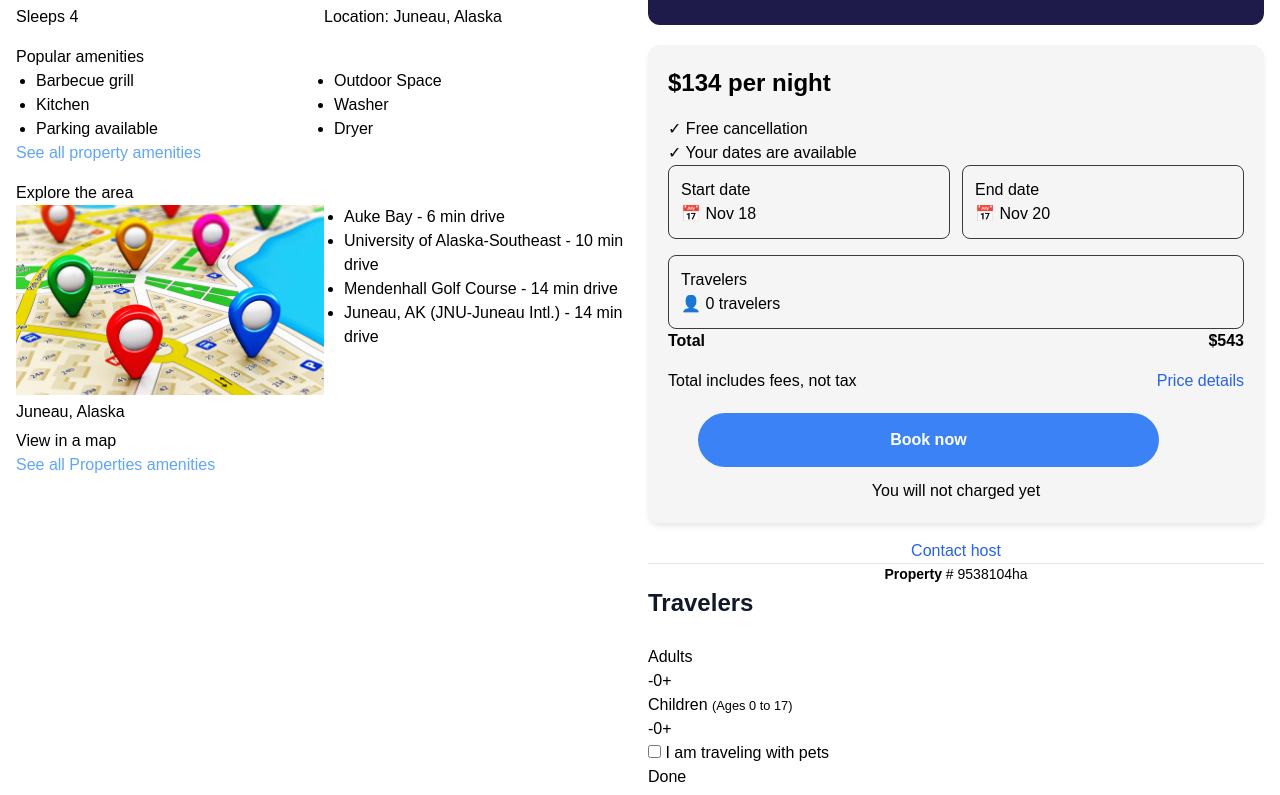
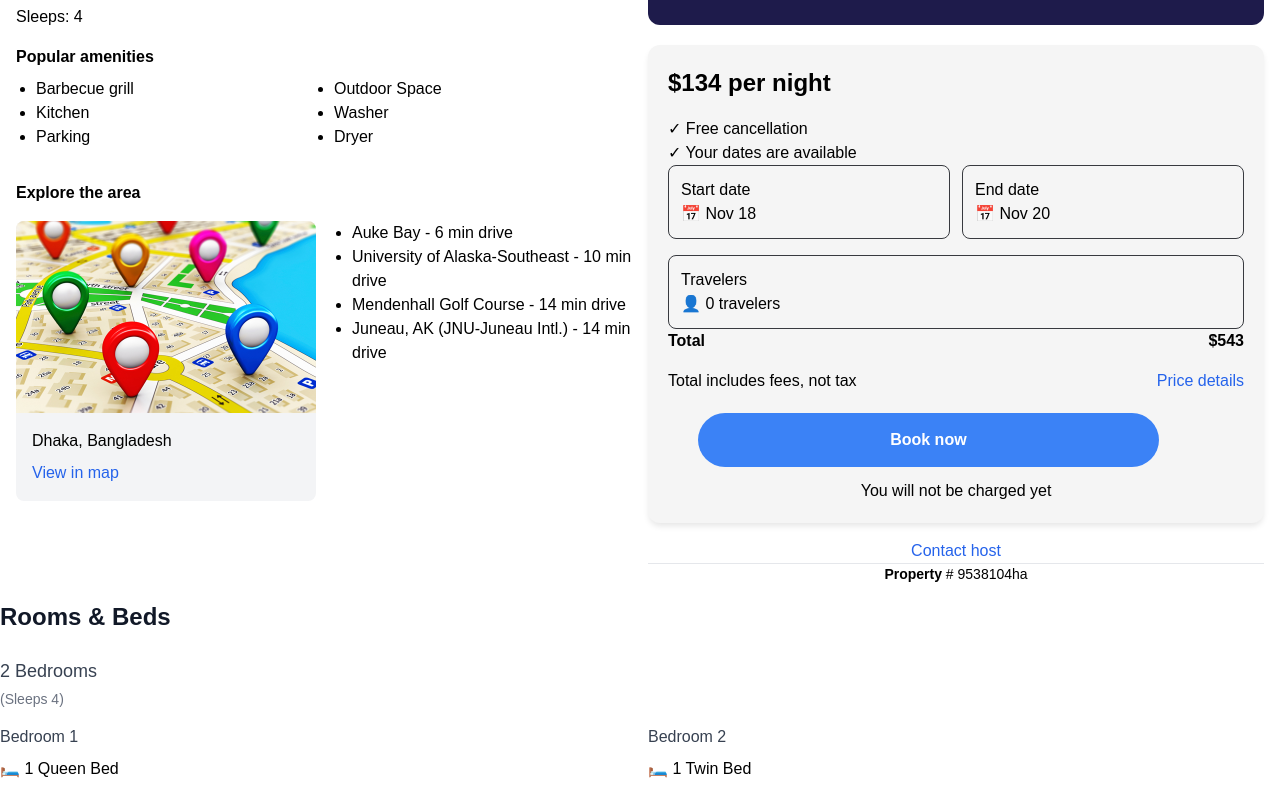
Before and after one commit to Muntasir-Ayan/assignment-4-nextjs, a Next.js app in the folder client/: page / in a window 1280 px wide. Shown: the part 865-1660 px from the top of the page. Built offline with nearby package versions, Linux system fonts and the light colour scheme.

Commit message:
till now working everything

```diff
--- a/client/app/globals.css
+++ b/client/app/globals.css
@@ -2,6 +2,7 @@
 @tailwind components;
 @tailwind utilities;
 @import '@fortawesome/fontawesome-free/css/all.css';
+
 
 :root {
   --background: #ffffff;
--- a/client/app/hotel-details/[slug]/[id]/page.tsx
+++ b/client/app/hotel-details/[slug]/[id]/page.tsx
@@ -75,7 +75,8 @@ const HotelDetails: React.FC<HotelDetailsProps> = async ({ params }) => {
       <Cancellation />
       <FAQ />
       <Reviews />
-      <Footer />
+      {/* Pass host information to Footer */}
+      <Footer hostInformation={hotelData.host_information} />
     </div>
   );
 };
--- a/client/components/BookingCard.tsx
+++ b/client/components/BookingCard.tsx
@@ -1,52 +1,35 @@
-import React, { useState } from 'react';
-import '@/app/css/all.css'
+import { useState } from "react";
+import "@/app/css/all.css";
 
-interface Traveler {
-  adults: number;
-  children: number;
-  pets: boolean;
-}
+const Sidebar: React.FC = () => {
+  const [adultCount, setAdultCount] = useState<number>(0);
+  const [childCount, setChildCount] = useState<number>(0);
+  const [isPopupOpen, setIsPopupOpen] = useState<boolean>(false);
+  const [isWithPet, setIsWithPet] = useState<boolean>(false);
 
-const BookingCard: React.FC = () => {
-  const [travelers, setTravelers] = useState<Traveler>({
-    adults: 0,
-    children: 0,
-    pets: false,
-  });
+  const totalTravelers = adultCount + childCount;
 
-  const [startDate, setStartDate] = useState('Nov 18');
-  const [endDate, setEndDate] = useState('Nov 20');
+  const openPopup = () => setIsPopupOpen(true);
 
-  const openPopup = () => {
-    const popup = document.getElementById('sidebar-popup');
-    if (popup) {
-      popup.style.display = 'block';
+  const closePopup = () => setIsPopupOpen(false);
+
+  const updateCount = (type: "adult" | "child", delta: number) => {
+    if (type === "adult") {
+      const newAdultCount = Math.max(0, adultCount + delta);
+      setAdultCount(newAdultCount);
+
+      // Reset child count if adults are 0
+      if (newAdultCount === 0) {
+        setChildCount(0);
+      }
+    } else if (type === "child" && adultCount > 0) {
+      setChildCount(Math.max(0, childCount + delta));
     }
-  };
-
-  const closePopup = () => {
-    const popup = document.getElementById('sidebar-popup');
-    if (popup) {
-      popup.style.display = 'none';
-    }
-  };
-
-  const updateCount = (type: 'adult' | 'child', delta: number) => {
-    setTravelers((prev) => {
-      if (type === 'adult') {
-        return { ...prev, adults: prev.adults + delta };
-      } else {
-        return { ...prev, children: prev.children + delta };
-      }
-    });
-  };
-
-  const togglePets = () => {
-    setTravelers((prev) => ({ ...prev, pets: !prev.pets }));
   };
 
   return (
     <div className="sidebar">
+      {/* Booking Card */}
       <div className="booking-card two-column">
         <div className="loading-icon">
           <i className="fa-solid fa-spinner fa-3x"></i>
@@ -57,6 +40,7 @@ const BookingCard: React.FC = () => {
         </div>
       </div>
 
+      {/* Price Card */}
       <div className="price-card">
         <div className="price">
           <span>$134</span> per night
@@ -70,31 +54,109 @@ const BookingCard: React.FC = () => {
         <div className="dates">
           <div className="date-input">
             <p>Start date</p>
-            <div>📅 {startDate}</div>
+            <div>📅 Nov 18</div>
           </div>
           <div className="date-input">
             <p>End date</p>
-            <div>📅 {endDate}</div>
+            <div>📅 Nov 20</div>
           </div>
         </div>
+
+        {/* Travelers */}
         <div className="sidebar-travelers date-input" onClick={openPopup}>
           <p>Travelers</p>
-          <div id="sidebar-traveler-count">👤 {travelers.adults + travelers.children} travelers</div>
+          <div id="sidebar-traveler-count">
+            👤 {totalTravelers} traveler{totalTravelers !== 1 ? "s" : ""}
+            {isWithPet && " (with pet)"}
+          </div>
         </div>
+
+        {/* Popup */}
+        {isPopupOpen && (
+        <div className="fixed inset-0 bg-black bg-opacity-30 flex justify-center items-center z-50">
+          <div className="bg-white w-[300px] md:w-[30%] p-6 rounded-lg shadow-lg border border-blue-500">
+            <h2 className="text-lg font-semibold text-center">Travelers</h2>
+
+            <div className="mt-4 flex items-center justify-between">
+              <p className="text-gray-800">Adults</p>
+              <div className="flex items-center space-x-2">
+                <button
+                  onClick={() => updateCount("adult", -1)}
+                  disabled={adultCount <= 0}
+                  className={`px-3 py-1 bg-gray-200 rounded ${
+                    adultCount > 0 ? "hover:bg-gray-300" : "opacity-50 cursor-not-allowed"
+                  }`}
+                >
+                  -
+                </button>
+                <span>{adultCount}</span>
+                <button
+                  onClick={() => updateCount("adult", 1)}
+                  className="px-3 py-1 bg-gray-200 hover:bg-gray-300 rounded"
+                >
+                  +
+                </button>
+              </div>
+            </div>
+
+            <div className="mt-4 flex items-center justify-between">
+              <p className="text-gray-800">
+                Children <small className="text-gray-500">(Ages 0 to 17)</small>
+              </p>
+              <div className="flex items-center space-x-2">
+                <button
+                  onClick={() => updateCount("child", -1)}
+                  disabled={childCount <= 0}
+                  className={`px-3 py-1 bg-gray-200 rounded ${
+                    childCount > 0 ? "hover:bg-gray-300" : "opacity-50 cursor-not-allowed"
+                  }`}
+                >
+                  -
+                </button>
+                <span>{childCount}</span>
+                <button
+                  onClick={() => updateCount("child", 1)}
+                  className="px-3 py-1 bg-gray-200 hover:bg-gray-300 rounded"
+                >
+                  +
+                </button>
+              </div>
+            </div>
+
+            <div className="mt-4">
+              <label className="flex items-center space-x-2 text-gray-600">
+                <input
+                  type="checkbox"
+                  checked={isWithPet}
+                  onChange={(e) => setIsWithPet(e.target.checked)}
+                  className="rounded border-gray-300 focus:ring-blue-500"
+                />
+                <span>I am traveling with pets</span>
+              </label>
+            </div>
+
+            <button
+              onClick={closePopup}
+              className="mt-6 w-full bg-blue-500 text-white py-2 rounded hover:bg-blue-600"
+            >
+              Done
+            </button>
+          </div>
+        </div>
+      )}
+
         <div className="total">
           <span>Total</span>
           <span>$543</span>
         </div>
         <div className="no-charge">
-          <div style={{ display: 'inline' }}>Total includes fees, not tax</div>
-          <div>
-            <a href="#" className="price-details">
-              Price details
-            </a>
-          </div>
+          <div>Total includes fees, not tax</div>
+          <a href="#" className="price-details">
+            Price details
+          </a>
         </div>
         <button className="book-button">Book now</button>
-        <p style={{ textAlign: 'center' }}>You will not charged yet</p>
+        <p style={{ textAlign: "center" }}>You will not be charged yet</p>
       </div>
       <a href="#" className="contact-host">
         Contact host
@@ -103,40 +165,8 @@ const BookingCard: React.FC = () => {
       <div className="property-id">
         <span className="pro">Property</span> <span># 9538104ha</span>
       </div>
-
-      <div className="sidebar-popup" id="sidebar-popup">
-        <h2>Travelers</h2>
-        <div className="sidebar-section">
-          <p>Adults</p>
-          <div>
-            <button id="sidebar-adult-decrement" onClick={() => updateCount('adult', -1)}>
-              -
-            </button>
-            <span id="sidebar-adult-count">{travelers.adults}</span>
-            <button onClick={() => updateCount('adult', 1)}>+</button>
-          </div>
-        </div>
-        <div className="sidebar-section">
-          <p>Children <small>(Ages 0 to 17)</small></p>
-          <div>
-            <button id="sidebar-child-decrement" onClick={() => updateCount('child', -1)}>
-              -
-            </button>
-            <span id="sidebar-child-count">{travelers.children}</span>
-            <button onClick={() => updateCount('child', 1)}>+</button>
-          </div>
-        </div>
-        <div className="sidebar-section">
-          <label className="text-color-popUp">
-            <input type="checkbox" id="sidebar-pets" checked={travelers.pets} onChange={togglePets} /> I am traveling with pets
-          </label>
-        </div>
-        <button onClick={closePopup} className="Done-button">
-          Done
-        </button>
-      </div>
     </div>
   );
 };
 
-export default BookingCard;
+export default Sidebar;
--- a/client/components/MainBody.tsx
+++ b/client/components/MainBody.tsx
@@ -1,7 +1,7 @@
 'use client';
 
+import React, { useState } from 'react';
 import Image from 'next/image';
-import React, { useState, useEffect } from 'react';
 import BookingCard from '@/components/BookingCard';
 
 interface MainBodyProps {
@@ -13,100 +13,105 @@ interface MainBodyProps {
     bathroom_count: number;
     amenities: string[];
     address: string;
+    latitude?: number;
+    longitude?: number;
   };
 }
 
 const MainBody: React.FC<MainBodyProps> = ({ hotelData }) => {
-  const [adultCount, setAdultCount] = useState(0);
-  const [childCount, setChildCount] = useState(0);
-  const [showPopup, setShowPopup] = useState(false);
-
-  const totalCount = adultCount + childCount;
-
-  const updateCount = (type: 'adult' | 'child', delta: number) => {
-    if (type === 'adult') {
-      setAdultCount((prev) => Math.max(0, prev + delta));
-      if (adultCount === 0) setChildCount(0); // Reset children if no adults
-    } else if (type === 'child' && adultCount > 0) {
-      setChildCount((prev) => Math.max(0, prev + delta));
-    }
+  const defaultLocation = {
+    latitude: 23.8103,
+    longitude: 90.4125,
+    address: 'Dhaka, Bangladesh',
   };
 
-  // Fallback values if hotelData is not available
-  const defaultTitle = 'Juneau Vacation Home: Stunning View + Beach Access';
-  const defaultDescription = 'A beautiful vacation home with stunning views and beach access.';
-  const defaultGuestCount = 4;
-  const defaultBedroomCount = 2;
-  const defaultBathroomCount = 1;
-  const defaultAmenities = ['Barbecue grill', 'Outdoor Space', 'Kitchen', 'Washer', 'Parking available', 'Dryer'];
-  const defaultAddress = 'Juneau, Alaska';
+  const location = {
+    latitude: hotelData?.latitude || defaultLocation.latitude,
+    longitude: hotelData?.longitude || defaultLocation.longitude,
+    address: hotelData?.address || defaultLocation.address,
+  };
+
+  const mapImage = '/map.jpeg'; // Replace with your map image placeholder
+
+  const handleOpenMap = () => {
+    const mapUrl = `https://www.google.com/maps?q=${location.latitude},${location.longitude}`;
+    window.open(mapUrl, '_blank');
+  };
 
   return (
     <div className="container mx-auto p-4">
       <div className="grid grid-cols-2 gap-4">
+        {/* Left Section */}
         <div>
-          {/* Title and Description */}
           <h1 className="text-2xl font-bold">
-            {hotelData?.title || defaultTitle}
+            {hotelData?.title || 'Juneau Vacation Home: Stunning View + Beach Access'}
           </h1>
-          <p className="text-gray-600">
-            {hotelData?.description || defaultDescription}
+          <p className="text-gray-600 mt-2">
+            {hotelData?.description || 'A beautiful vacation home with stunning views and beach access.'}
           </p>
 
           {/* Guest and Property Info */}
           <div className="grid grid-cols-2 mt-4">
             <div>
-              <p>Bedrooms: {hotelData?.bedroom_count || defaultBedroomCount}</p>
-              <p>Sleeps {hotelData ? hotelData.guest_count : defaultGuestCount}</p>
+              <p>Bedrooms: {hotelData?.bedroom_count || 2}</p>
+              <p>Sleeps: {hotelData?.guest_count || 4}</p>
             </div>
             <div>
-              <p>Bathrooms: {hotelData?.bathroom_count || defaultBathroomCount}</p>
-              <p>Location: {hotelData?.address || defaultAddress}</p>
+              <p>Bathrooms: {hotelData?.bathroom_count || 1}</p>
+
             </div>
           </div>
 
           {/* Amenities */}
-          <h3 className="mt-4">Popular amenities</h3>
-          <ul className="grid grid-cols-2 list-disc ml-5">
-            {(hotelData?.amenities || defaultAmenities).map((amenity, index) => (
+          <h3 className="mt-4  font-semibold">Popular amenities</h3>
+          <ul className="grid grid-cols-2 list-disc ml-5 mt-2">
+            {(hotelData?.amenities || ['Barbecue grill', 'Outdoor Space', 'Kitchen', 'Washer', 'Parking', 'Dryer']).map(
+              (amenity, index) => (
                 <li key={index}>{amenity}</li>
-            ))}
+              )
+            )}
           </ul>
-          <a href='#' className='text-blue-400'>See all property amenities</a>
 
-          {/* Explore the area */}
-          <h3 className="mt-4">Explore the area</h3>
-          <div className="grid grid-cols-2">
-            <div>
-              <div>
-                <Image
-                  src="/map.jpeg"
-                  alt="Vacation Image"
-                  width={800} // Adjust the width as per your design
-                  height={600} // Adjust the height as per your design
-                  layout="responsive" // Optional, use 'intrinsic' or 'fill' based on your design
-                />
+          {/* Map Section */}
+      <div className="mt-8">
+        <h3 className="font-semibold mb-4">Explore the area</h3>
+        <div className="grid grid-cols-2 gap-4">
+          {/* Map Preview */}
+          <div className="bg-gray-100 rounded-lg overflow-hidden">
+            <img src={mapImage} alt="Area map" className="w-full h-48 object-cover" />
+            <div className="p-4">
+              <h4 className="font-medium mb-2">{location.address}</h4>
+              <a
+                href="#"
+                onClick={handleOpenMap}
+                className="text-blue-600 hover:underline"
+              >
+                View in map
+              </a>
             </div>
-              <div className="location-name">{hotelData?.address || defaultAddress}</div>
-              <a href="#" className="view-map-link">View in a map</a>
           </div>
+
+          {/* Nearby Places */}
           <div>
             <ul className="list-disc ml-5">
-                {/* You can populate this dynamically if `hotelData?.nearbyPlaces` is available */}
-                <li>Auke Bay    -        6 min drive</li>
-                <li>University of Alaska-Southeast    -        10 min drive</li>
-                <li>Mendenhall Golf Course    -        14 min drive</li>
-                <li>Juneau, AK (JNU-Juneau Intl.)    -        14 min drive</li>
+              {/* Add dynamic data for nearby places if available */}
+              <li>Auke Bay - 6 min drive</li>
+              <li>University of Alaska-Southeast - 10 min drive</li>
+              <li>Mendenhall Golf Course - 14 min drive</li>
+              <li>Juneau, AK (JNU-Juneau Intl.) - 14 min drive</li>
             </ul>
           </div>
         </div>
-          <a href='#' className='text-blue-400'>See all Properties amenities</a>
+      </div>
         </div>
 
+        {/* Right Section */}
         <div>
           <BookingCard />
         </div>
       </div>
+
+
     </div>
   );
 };
--- a/client/components/RoomAndBed.tsx
+++ b/client/components/RoomAndBed.tsx
@@ -1,24 +1,59 @@
 import React from 'react';
 
-const RoomAndBed: React.FC = () => {
+interface RoomAndBedProps {
+  hotelData?: {
+    bedrooms: {
+      name: string;
+      bedType: string;
+    }[];
+    sleeps: number;
+    spaces: string[];
+    propertyDescription: string;
+    propertyTitle: string;
+    locationHighlights: {
+      outdoors: string;
+      thingsToDo: string;
+    };
+  };
+}
+
+const RoomAndBed: React.FC<RoomAndBedProps> = ({ hotelData }) => {
+  const defaultData = {
+    bedrooms: [
+      { name: 'Bedroom 1', bedType: '1 Queen Bed' },
+      { name: 'Bedroom 2', bedType: '1 Twin Bed' },
+    ],
+    sleeps: 4,
+    spaces: ['Deck or patio', 'Kitchen', 'Balcony', 'Garden'],
+    propertyDescription:
+      'Escape to the mountains and experience the great outdoors at this lovely Juneau vacation rental! Perched on the shore...',
+    propertyTitle: 'Juneau Vacation Home: Stunning View + Beach Access',
+    locationHighlights: {
+      outdoors: 'Lena Cove (on-site), Lena Beach Recreation Area (0.5 miles)...',
+      thingsToDo: 'Mendenhall Golf (8 miles), Dimond Park Aquatic Center (8 miles)...',
+    },
+  };
+
+  const data = hotelData || defaultData;
+
   return (
     <div className="container mx-auto">
       {/* Rooms and Beds Section */}
       <section className="mb-10 border-b border-gray-300 pb-6">
         <h2 className="text-2xl font-semibold text-gray-900 mb-6">Rooms & Beds</h2>
         <div className="mb-4">
-          <h3 className="text-lg font-medium text-gray-700 mb-1">2 Bedrooms</h3>
-          <div className="text-sm text-gray-500">(Sleeps 4)</div>
+          <h3 className="text-lg font-medium text-gray-700 mb-1">
+            {data.bedrooms.length} Bedrooms
+          </h3>
+          <div className="text-sm text-gray-500">(Sleeps {data.sleeps})</div>
         </div>
-        <div className="flex justify-between">
-          <div>
-            <h4 className="text-base font-medium text-gray-700 mb-2">Bedroom 1</h4>
-            <div>🛏️ 1 Queen Bed</div>
-          </div>
-          <div>
-            <h4 className="text-base font-medium text-gray-700 mb-2">Bedroom 2</h4>
-            <div>🛏️ 1 Twin Bed</div>
-          </div>
+        <div className="grid grid-cols-2 gap-4">
+          {data.bedrooms.map((bedroom, index) => (
+            <div key={index}>
+              <h4 className="text-base font-medium text-gray-700 mb-2">{bedroom.name}</h4>
+              <div>🛏️ {bedroom.bedType}</div>
+            </div>
+          ))}
         </div>
       </section>
 
@@ -26,29 +61,22 @@ const RoomAndBed: React.FC = () => {
       <section className="mb-10 border-b border-gray-300 pb-6">
         <h2 className="text-2xl font-semibold text-gray-900 mb-6">Spaces</h2>
         <ul className="list-none space-y-4">
-          <li className="flex items-center gap-3">
-            <span>🏊</span> Deck or patio
-          </li>
-          <li className="flex items-center gap-3">
-            <span>🍳</span> Kitchen
-          </li>
-          <li className="flex items-center gap-3">
-            <span>🏠</span> Balcony
-          </li>
-          <li className="flex items-center gap-3">
-            <span>🌳</span> Garden
-          </li>
+          {data.spaces.map((space, index) => (
+            <li key={index} className="flex items-center gap-3">
+              <span>🏠</span> {space}
+            </li>
+          ))}
         </ul>
-        <a href="#" className="text-blue-500 text-sm underline">See all rooms and beds details</a>
+        <a href="#" className="text-blue-500 text-sm underline">
+          See all rooms and beds details
+        </a>
       </section>
 
       {/* About This Property */}
       <section className="mb-10 border-b border-gray-300 pb-6">
         <h2 className="text-2xl font-semibold text-gray-900 mb-6">About This Property</h2>
-        <h3 className="text-lg font-medium text-gray-700 mb-4">Juneau Vacation Home: Stunning View + Beach Access</h3>
-        <p className="text-sm text-gray-600 mb-4">
-          Escape to the mountains and experience the great outdoors at this lovely Juneau vacation rental! Perched on the shore...
-        </p>
+        <h3 className="text-lg font-medium text-gray-700 mb-4">{data.propertyTitle}</h3>
+        <p className="text-sm text-gray-600 mb-4">{data.propertyDescription}</p>
       </section>
 
       {/* Location */}
@@ -57,11 +85,11 @@ const RoomAndBed: React.FC = () => {
         <div className="space-y-4">
           <div>
             <h4 className="text-base font-medium text-gray-700 mb-2">Great Outdoors</h4>
-            <p className="text-sm text-gray-600">Lena Cove (on-site), Lena Beach Recreation Area (0.5 miles)...</p>
+            <p className="text-sm text-gray-600">{data.locationHighlights.outdoors}</p>
           </div>
           <div>
             <h4 className="text-base font-medium text-gray-700 mb-2">Things to Do</h4>
-            <p className="text-sm text-gray-600">Mendenhall Golf (8 miles), Dimond Park Aquatic Center (8 miles)...</p>
+            <p className="text-sm text-gray-600">{data.locationHighlights.thingsToDo}</p>
           </div>
         </div>
       </section>
--- a/client/components/SubNavbar.tsx
+++ b/client/components/SubNavbar.tsx
@@ -32,7 +32,7 @@ const SubNavbar: React.FC = () => {
   };
 
   const copyLink = async () => {
-    const link = "http://127.0.0.1:5501/assignment-2/";
+    const link = "http://127.0.0.1:3000";
     try {
       await navigator.clipboard.writeText(link);
       alert("Link copied to clipboard!");
--- a/client/package.json
+++ b/client/package.json
@@ -13,8 +13,9 @@
   "dependencies": {
     "@fortawesome/fontawesome-free": "^6.6.0",
     "next": "15.0.3",
-    "react": "19.0.0-rc-66855b96-20241106",
-    "react-dom": "19.0.0-rc-66855b96-20241106"
+    "react": "^18.3.1",
+    "react-dom": "^18.3.1",
+    "react-leaflet": "^4.2.1"
   },
   "devDependencies": {
     "@testing-library/jest-dom": "^6.6.3",
```
Also changed, not shown: client/components/FAQ.tsx (+6 -1 lines), client/components/Footer.tsx (+35 -7 lines), client/components/Reviews.tsx (+8 -2 lines), client/app/css/all.css, client/components/TravelerPopup.tsx (deleted), 1 other file (tests, documents, lock files or other folders). Lines whose indentation alone changed are shown as unchanged.
